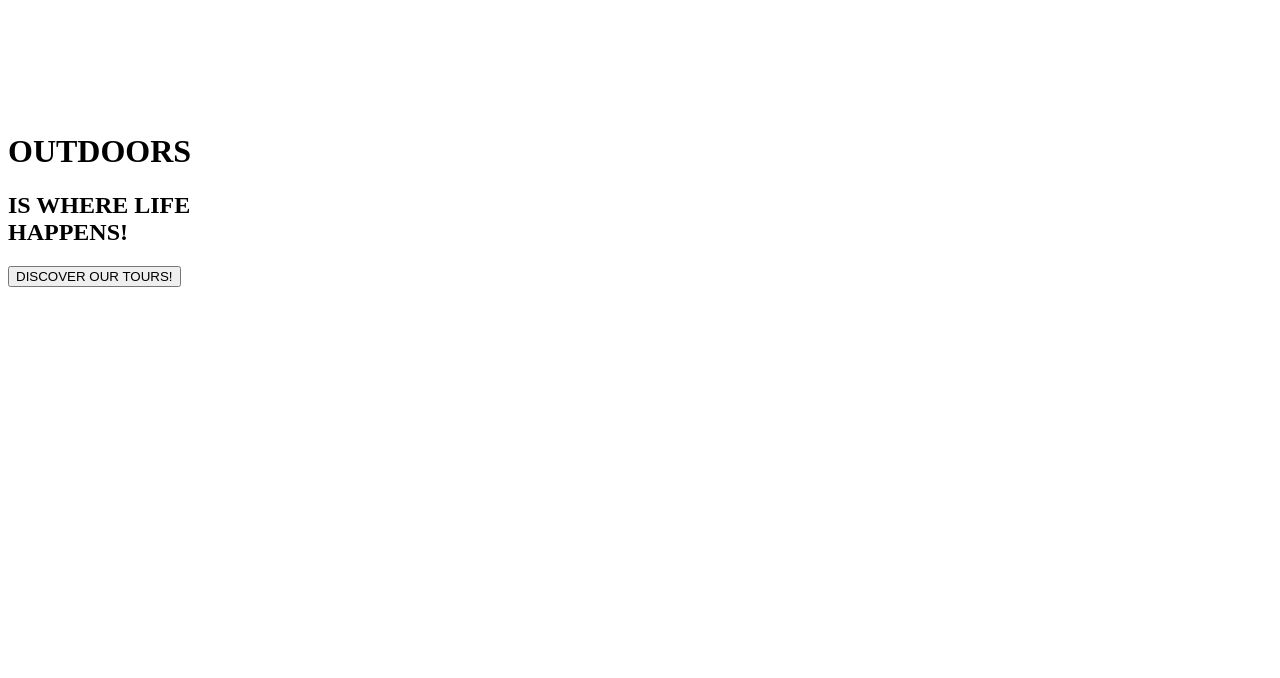
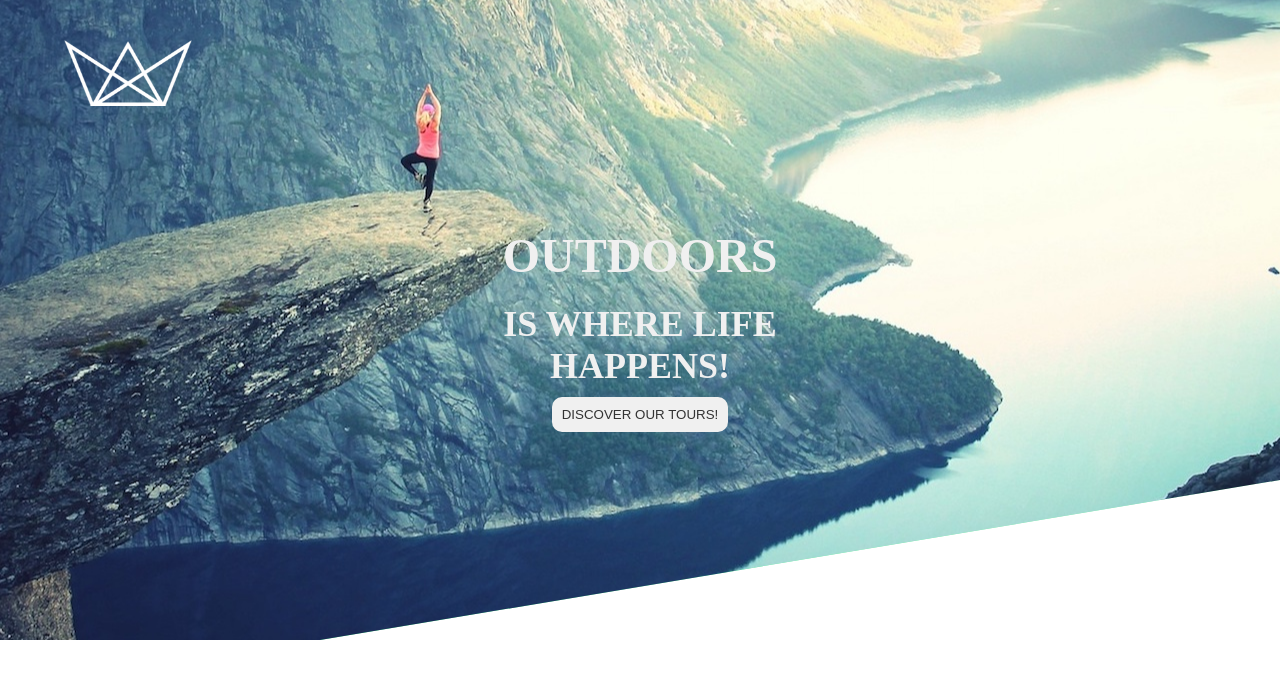
Before and after one commit to BekzodBaratov/Magic-Life, a website: page index.html in a window 1280 px wide. Drawn offline with Linux system fonts and the light colour scheme.

Commit message:
commit best

```diff
--- a/index.html
+++ b/index.html
@@ -4,13 +4,13 @@
     <meta charset="UTF-8" />
     <meta http-equiv="X-UA-Compatible" content="IE=edge" />
     <meta name="viewport" content="width=\, initial-scale=1.0" />
-    <link rel="stylesheet" href="sass/style.css" />
-    <title>Document</title>
+    <link rel="stylesheet" href="css/style.css" />
+    <title>Magic Life</title>
   </head>
   <body>
     <div class="header-section">
       <div class="header-section__logo">
-        <img src="images/logo-white.png" alt="" />
+        <img src="images/logo-white.png" alt="logo" class="head-logo" />
       </div>
       <div class="header-section__txt">
         <h1>OUTDOORS</h1>
--- a/package.json
+++ b/package.json
@@ -4,7 +4,7 @@
   "description": "",
   "main": "index.js",
   "scripts": {
-    "compile:sass": "node-sass sass/main.scss sass/style.css -w"
+    "compile:sass": "node-sass sass/main.scss css/style.css -w"
   },
   "author": "",
   "license": "ISC",
--- /dev/null
+++ b/sass/abstracts/_include.scss
@@ -0,0 +1,5 @@
+%flex {
+  display: flex;
+  justify-content: center;
+  align-items: center;
+}
--- /dev/null
+++ b/sass/abstracts/_mixins.scss
@@ -0,0 +1,10 @@
+@mixin padmar($pad, $bor, $mar, $borr) {
+  padding: $pad;
+  border: $bor;
+  margin: $mar;
+  border-radius: $borr;
+}
+@mixin txtFont($fsize, $col) {
+  font-size: $fsize;
+  color: $col;
+}
--- /dev/null
+++ b/sass/abstracts/_variables.scss
@@ -0,0 +1,4 @@
+$col-blue: blue;
+$col-white: #f0f0f0;
+$fsize: 1.2rem;
+$dark-color: #333;
--- /dev/null
+++ b/sass/base/_reset.scss
@@ -0,0 +1,10 @@
+*,
+*::after,
+*::before {
+  margin: 0;
+  padding: 0;
+  box-sizing: border-box;
+}
+html {
+  font-size: 62.5%;
+}
--- /dev/null
+++ b/sass/base/animations.scss
@@ -0,0 +1,6 @@
+@keyframes txt {
+  100% {
+    transform: translate(0, 0);
+    opacity: 1;
+  }
+}
--- /dev/null
+++ b/sass/components/_buttons.scss
@@ -0,0 +1,10 @@
+button {
+  background-color: $col-white;
+  @include padmar(1rem, 0, 0, 1rem);
+  cursor: pointer;
+  color: $dark-color;
+  animation: txt 1s ease-out forwards;
+  transform: translateY(10rem);
+  opacity: 0;
+  animation-delay: 1s;
+}
--- /dev/null
+++ b/sass/main.scss
@@ -0,0 +1,46 @@
+@import "base/reset";
+
+@import "abstracts/variables";
+@import "abstracts/include";
+@import "abstracts/mixins";
+
+.header-section {
+  @extend %flex;
+  color: $col-white;
+  height: 80vh;
+  background-image: url(/images/hero.jpg),
+    linear-gradient(to right, rgba(0, 255, 98, 0.898), rgba(0, 255, 76, 0.383));
+  clip-path: polygon(0 0, 100% 0, 100% 75%, 10% 100%, 0 100%);
+  background-position: center;
+
+  .head-logo {
+    position: absolute;
+    top: 5%;
+    left: 5%;
+    width: 10vw;
+  }
+}
+.header-section__txt {
+  text-align: center;
+
+  h1 {
+    @include padmar(0, 0, 2rem, 0);
+    font-size: $fsize * 4;
+    animation: txt 1s ease-out forwards;
+    transform: translateX(-10rem);
+    opacity: 0;
+    animation-delay: 0s;
+  }
+
+  h2 {
+    @include padmar(0, 0, 1rem, 0);
+    font-size: $fsize * 3;
+    animation: txt 1s ease-out forwards;
+    transform: translateX(10rem);
+    opacity: 0;
+    animation-delay: 0.5s;
+  }
+
+  @import "components/buttons";
+}
+@import "base/animations";
```
Also changed, not shown: css/style.css (added), sass/style.css (deleted).
